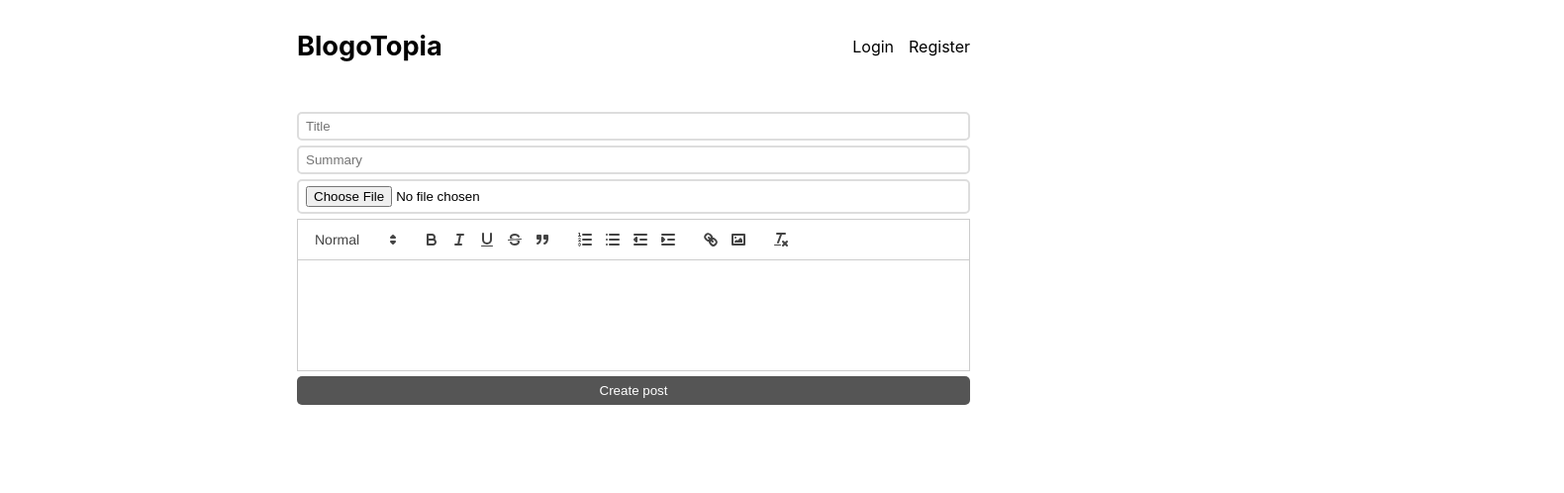
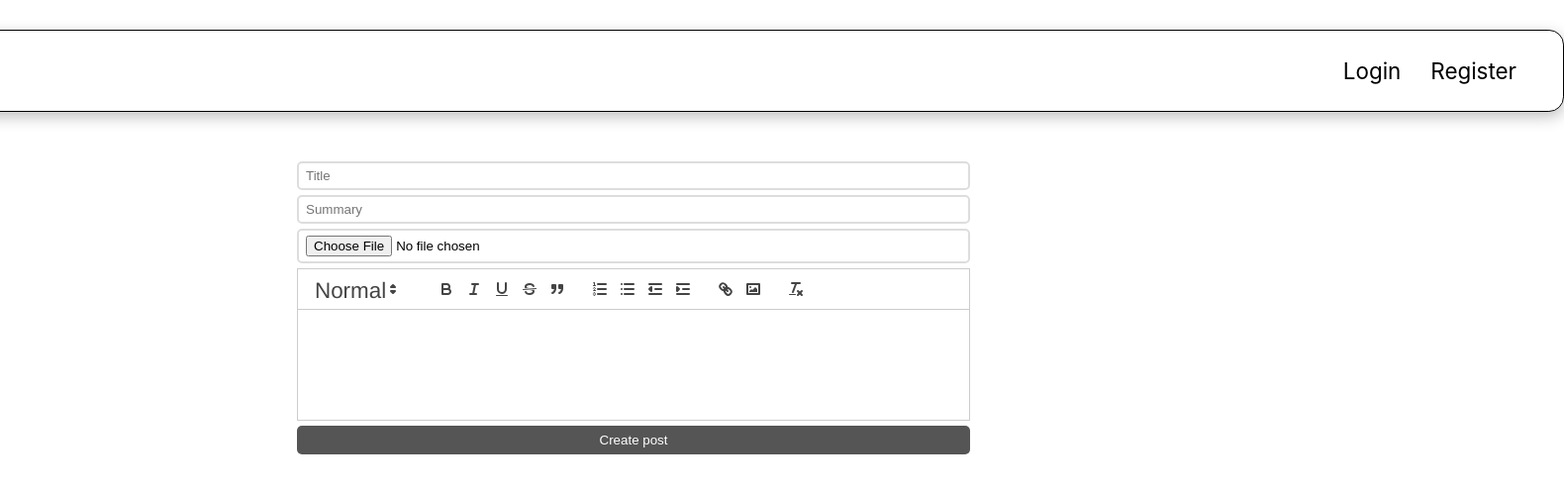
Before and after one commit to karthiknadar1204/Blogotopia, a React (Create React App) app in the folder client/: page /create in a window 1280 px wide. Shown: the top 498 px of the page at 99% size, 1580 px wide, since content can reach past the window. Built offline with nearby package versions, Linux system fonts and the light colour scheme; no server answers.

Commit message:
updated styling

```diff
--- a/client/src/App.css
+++ b/client/src/App.css
@@ -8,43 +8,89 @@ main{
     margin: 0 auto;
 }
 
-header{
+header {
     display: flex;
     justify-content: space-between;
     margin-top: 20px;
     margin-bottom: 50px;
-    align-items: center;
-}
+    padding: 1rem;
+    border-radius: 0.4cm;
+    width: 115rem;
+    margin-left: -35rem;
+    box-shadow: 0 5px 15px rgba(0, 0, 0, 0.25);
+    border: 1px solid black;
+  }
 
-header a{
+  header a,span {
     text-decoration: none;
     color: inherit;
-}
+    margin-right: 15px;
+    white-space: nowrap;
+    font-size: 1.4rem;
+  }
 
-header a.logo{
+  .user-profile{
+    padding: 0.9rem;
+    border-radius: 0.8cm;
+    box-shadow: 0 5px 15px rgba(0, 0, 0, 0.25);
+    border: 1px solid black;
+    cursor: pointer;
+  }
+  .username{
+    margin: 0.8rem;
+  }
+  header a.logo {
     font-weight: bold;
-    font-size: 1.7rem;
-}
+    font-size: 2.7rem;
+    margin-left: 1rem;
+    display: flex;
+    align-items: center;
+    font-family: cursive;
+  }
 
-header nav{
+  header nav {
     display: flex;
     gap: 15px;
-}
+    align-items: center;
+    margin: 0 1rem;
+  }
+
+  .header-button {
+    margin-right: 15px;
+  }
+
 
 img{
     max-width: 100%;
 }
 
+.post .image{
+    width: 30rem;
+    border: 2px solid black;
+    height: 27rem;
+    padding: 2rem;
+
+}
+
 .post{
-    display: grid;
-    grid-template-columns: 0.9fr 1.1fr;
+    /* display: grid;
+    grid-template-columns: 1.2fr 1.4fr;
     gap:20px;
-    margin-bottom: 30px;
+    margin-bottom: 30px; */
+    display: flex;
+    justify-content: flex-start;
+    gap: 2rem;
+    margin: 2rem;
+    margin-left: -25rem;
+}
+
+.post .contents{
+    gap: 3rem;
 }
 
 .post .contents h2{
     margin: 0;
-    font-size: 1.8rem;
+    font-size: 2.1rem;
 }
 
 .post .contents a{
@@ -55,7 +101,7 @@ img{
 .post .info{
     margin: 6px 0;
     color: #888;
-    font-size: 0.7rem;
+    font-size: 1.1rem;
     font-weight: bold;
     display: flex;
     gap: 10px;
@@ -67,7 +113,8 @@ img{
 
 .post .summary{
     margin: 10px 0;
-    line-height: 1.4rem;
+    line-height: 1.6rem;
+    font-size: 1.2rem;
 }
 
 .login,.register{
@@ -94,6 +141,12 @@ img{
     color:#fff;
     border-radius: 5px;
     padding:7px 0;
+  }
+
+  .logout{
+    font-size: 1rem;
+    margin: 1.2rem;
+    padding: 1rem 1.5rem;
   }
 
   form h1{
--- a/client/src/Header.jsx
+++ b/client/src/Header.jsx
@@ -39,9 +39,11 @@ const Header = () => {
       <nav>
         {userInfo ? (
           <>
-          <span>Hello,{username}</span>
             <Link to="/create">Create new post</Link>
-            <button onClick={logout}>Logout</button>
+            <button onClick={logout} className='logout' >Logout</button>
+            <div className="user-profile">
+              <span className='username' >Hello {username}</span>
+            </div>
           </>
         ) : (
           <>
--- a/client/src/Post.jsx
+++ b/client/src/Post.jsx
@@ -3,6 +3,14 @@ import {formatISO9075} from 'date-fns';
 import {Link} from 'react-router-dom'
 
 const Post = ({_id,title,summary,cover,content,createdAt,author}) => {
+  function limitText(text, wordLimit) {
+    const words = text.split(' ');
+    if (words.length > wordLimit) {
+      return words.slice(0, wordLimit).join(' ') + '...';
+    }
+    return text;
+  }
+
   const parts = cover.split('/');
   const fileName = parts[parts.length - 1];
 
@@ -10,7 +18,7 @@ const Post = ({_id,title,summary,cover,content,createdAt,author}) => {
   const newCoverSrc = `http://localhost:4000/uploads/${fileName}`;
   console.log(author);
   return (
-    <div>
+    <>
       <div className="post">
         <Link to={`/post/${_id}`} >
           <div className="image">
@@ -30,11 +38,11 @@ const Post = ({_id,title,summary,cover,content,createdAt,author}) => {
             </time>
           </p>
           <p className="summary">
-            {summary}
-          </p>
+  {limitText(summary, 50)}
+</p>
         </div>
       </div>
-    </div>
+    </>
   );
 };
 
```
Also changed, not shown: 1 other file (tests, documents, lock files or other folders).
